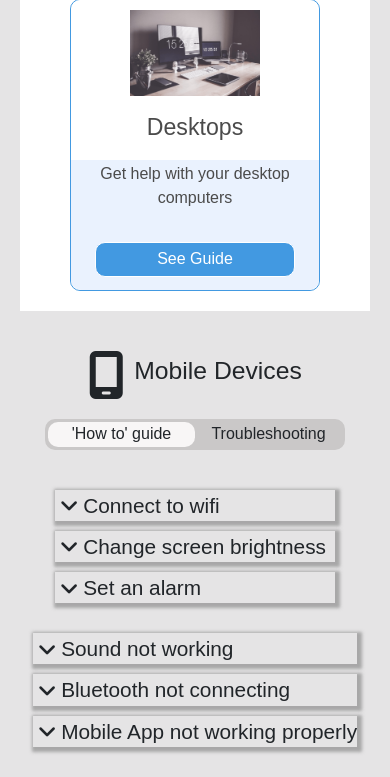
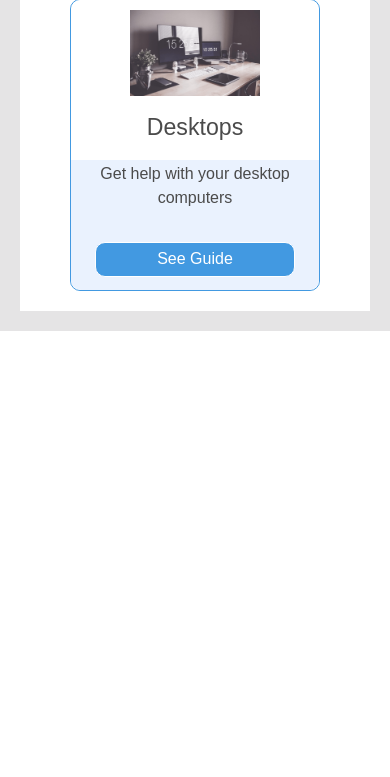
Before and after one commit to Carlos-n21/Team4-Family-hack, a Django app: page /technicalissues/ in a window 390 px wide. Shown: the part 833-1610 px from the top of the page. After the commit the page ends 1164 px from the top, so only its background shows below. Run offline with Django 5.2, Linux system fonts and the light colour scheme; some libraries are stand-ins or nearby versions.

Commit message:
Hide mobile device issues under see guide of Mobile Devices

```diff
--- a/static/css/style.css
+++ b/static/css/style.css
@@ -172,6 +172,9 @@ h4 {
   padding: 10px; /* Add space inside the image container */
 }
 
+.hidden {
+  display: none;
+}
 
 .device-categories h2 {
   text-align: center;
--- a/technicalissues/templates/technicalissues.html
+++ b/technicalissues/templates/technicalissues.html
@@ -15,39 +15,10 @@
 
             <div class="body">
                 <p>Get help with your smart phones and tablets</p>
-                <button class="device-btn">See guide</button>
-            </div>
-        </div>
-        <!-- Laptop -->
-        <div class="device mobile">
-            <div class="head text-center">
-                <img src="{% static 'images/laptop.png' %}" alt="Laptop icon" class="device-icon mb-2">
-                <h3>Laptops</h3>
-            </div>
-            <div class="body">
-                <p>Get help with your laptops</p>
-                <button class="device-btn">See guide</button>
-            </div>
-        </div>
-        <!-- Desktop -->
-        <div class="device mobile">
-            <div class="head text-center">
-                <img src="{% static 'images/desktop.png' %}" alt="Desktop icon" class="device-icon mb-2">
-                <h3>Desktops</h3>
-            </div>
-            <div class="body">
-                <p>Get help with your desktop computers</p>
-                <button class="device-btn">See guide</button>
-            </div>
-        </div>
-    </div>
-</section>
+                <button class="device-btn" onclick="toggleGuide(this)">See guide</button>
+                <div class="device-guide hidden">
                     <!-- Expanded guide section -->
                     <section class="guide guide-expanded">
-    <div class="head">
-        <i class="fa-solid fa-mobile-screen"></i>
-        <h2>Mobile Devices</h2>
-    </div>
                         <div class="toggle-group">
                             <div class="toggle-container">
                                 <p class="toggle-item selected">'How to' guide</p>
@@ -66,7 +37,8 @@
                                         <li>Open the <strong>Settings</strong> app.</li>
                                         <li>Tap <strong>Wi-Fi</strong>.</li>
                                         <li>Make sure the Wi-Fi is turned on.</li>
-                    <li>You should see a list of available networks. Tap the one you want to join.</li>
+                                        <li>You should see a list of available networks. Tap the one you want to join.
+                                        </li>
                                         <li>Enter the password if asked, and then hit <strong>Connect</strong>.</li>
                                     </ul>
                                 </div>
@@ -80,9 +52,11 @@
                                 <div class="help-body hidden-item">
                                     <ul>
                                         <li>Swipe down from the top of your screen.</li>
-                    <li>You should see a little brightness slider - move it left or right to make your screen darker or
+                                        <li>You should see a little brightness slider - move it left or right to make
+                                            your screen darker or
                                             brighter.</li>
-                    <li>Or, you can go to <strong>Settings</strong> > <strong>Display</strong> and adjust it there.</li>
+                                        <li>Or, you can go to <strong>Settings</strong> > <strong>Display</strong> and
+                                            adjust it there.</li>
                                     </ul>
                                 </div>
                             </div>
@@ -112,9 +86,11 @@
                                 <div class="help-body hidden-item">
                                     <ul>
                                         <li>Check the volume settings to ensure it's turned up.</li>
-                    <li>Test with a different app to rule out the possibility of app-related issues.</li>
+                                        <li>Test with a different app to rule out the possibility of app-related issues.
+                                        </li>
                                         <li>If you are using headphones, make sure they are plugged in properly.</li>
-                    <li>If the issue persists, try restarting your phone or resetting sound settings.</li>
+                                        <li>If the issue persists, try restarting your phone or resetting sound
+                                            settings.</li>
                                     </ul>
                                 </div>
                             </div>
@@ -127,8 +103,10 @@
                                 <div class="help-body hidden-item">
                                     <ul>
                                         <li>Make sure Bluetooth is turned on in your <strong>Settings</strong>.</li>
-                    <li>Ensure the device you are connecting to is also in a pairing mode or discoverable.</li>
-                    <li>Try 'forgetting' the device in your Bluetooth settings and reconnecting.</li>
+                                        <li>Ensure the device you are connecting to is also in a pairing mode or
+                                            discoverable.</li>
+                                        <li>Try 'forgetting' the device in your Bluetooth settings and reconnecting.
+                                        </li>
                                         <li>If the issue persists, restart both devices and try again.</li>
                                     </ul>
                                 </div>
@@ -150,5 +128,42 @@
                             </div>
                         </div>
                     </section>
+                </div>
+            </div>
+        </div>
+        <!-- Laptop -->
+        <div class="device mobile">
+            <div class="head text-center">
+                <img src="{% static 'images/laptop.png' %}" alt="Laptop icon" class="device-icon mb-2">
+                <h3>Laptops</h3>
+            </div>
+            <div class="body">
+                <p>Get help with your laptops</p>
+                <button class="device-btn">See guide</button>
+            </div>
+        </div>
+        <!-- Desktop -->
+        <div class="device mobile">
+            <div class="head text-center">
+                <img src="{% static 'images/desktop.png' %}" alt="Desktop icon" class="device-icon mb-2">
+                <h3>Desktops</h3>
+            </div>
+            <div class="body">
+                <p>Get help with your desktop computers</p>
+                <button class="device-btn">See guide</button>
+            </div>
+        </div>
+    </div>
+</section>
+
 <script src="{% static 'js/script.js' %}"></script>
+<script>
+  function toggleGuide(button) {
+    const guide = button.nextElementSibling;
+    if (guide) {
+      guide.classList.toggle("hidden");
+    }
+  }
+</script>
+
 {% endblock %}
```
Lines whose indentation alone changed are shown as unchanged.
